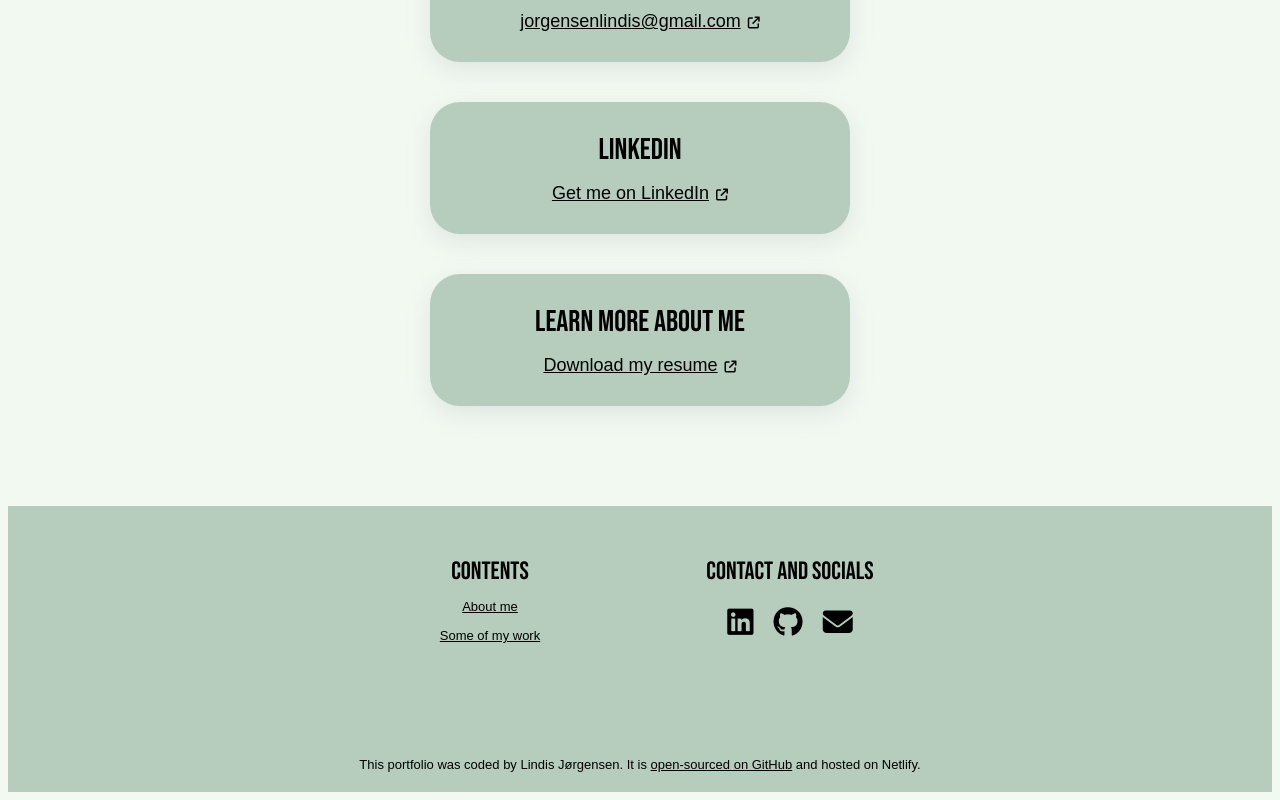
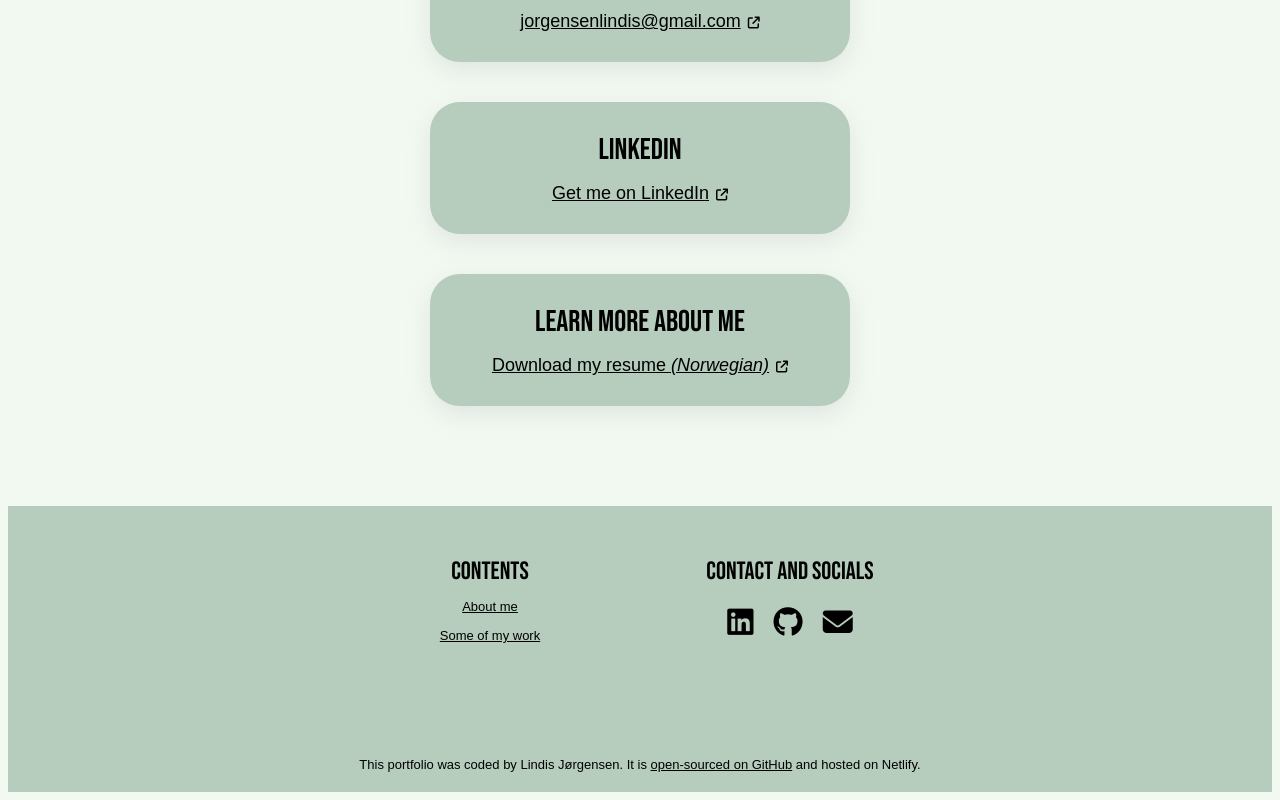
Before and after one commit to lindijor/portfolio, a React (Create React App) app: page / in a window 1280 px wide. Shown: the part 3046-3846 px from the top of the page. Built offline with nearby package versions, Linux system fonts and the light colour scheme.

Commit message:
Updated about text

```diff
--- a/src/Contact.js
+++ b/src/Contact.js
@@ -27,7 +27,7 @@ export default function Contact() {
       <div className="contact-section">
         <h3>Learn more about me</h3>
         <a href={CV} target="_blank" rel="noreferrer">
-          Download my resume
+          Download my resume <em>(Norwegian)</em>
           <i class="fa-solid fa-arrow-up-right-from-square"></i>
         </a>
       </div>
--- a/src/Main.js
+++ b/src/Main.js
@@ -13,7 +13,8 @@ export default function Main() {
           pursued to take a coding workshop at SheCodes, which I completed this
           January. I'm eager to keep learning and take on exciting
           coding-projects, whereas my goal is to be working as a front-end
-          developer full time. Check out some of my work below!
+          developer full time. My skills include HTML, CSS, JavaScript and
+          React. Check out some of my work below!
         </p>
       </div>
       <div>
```
